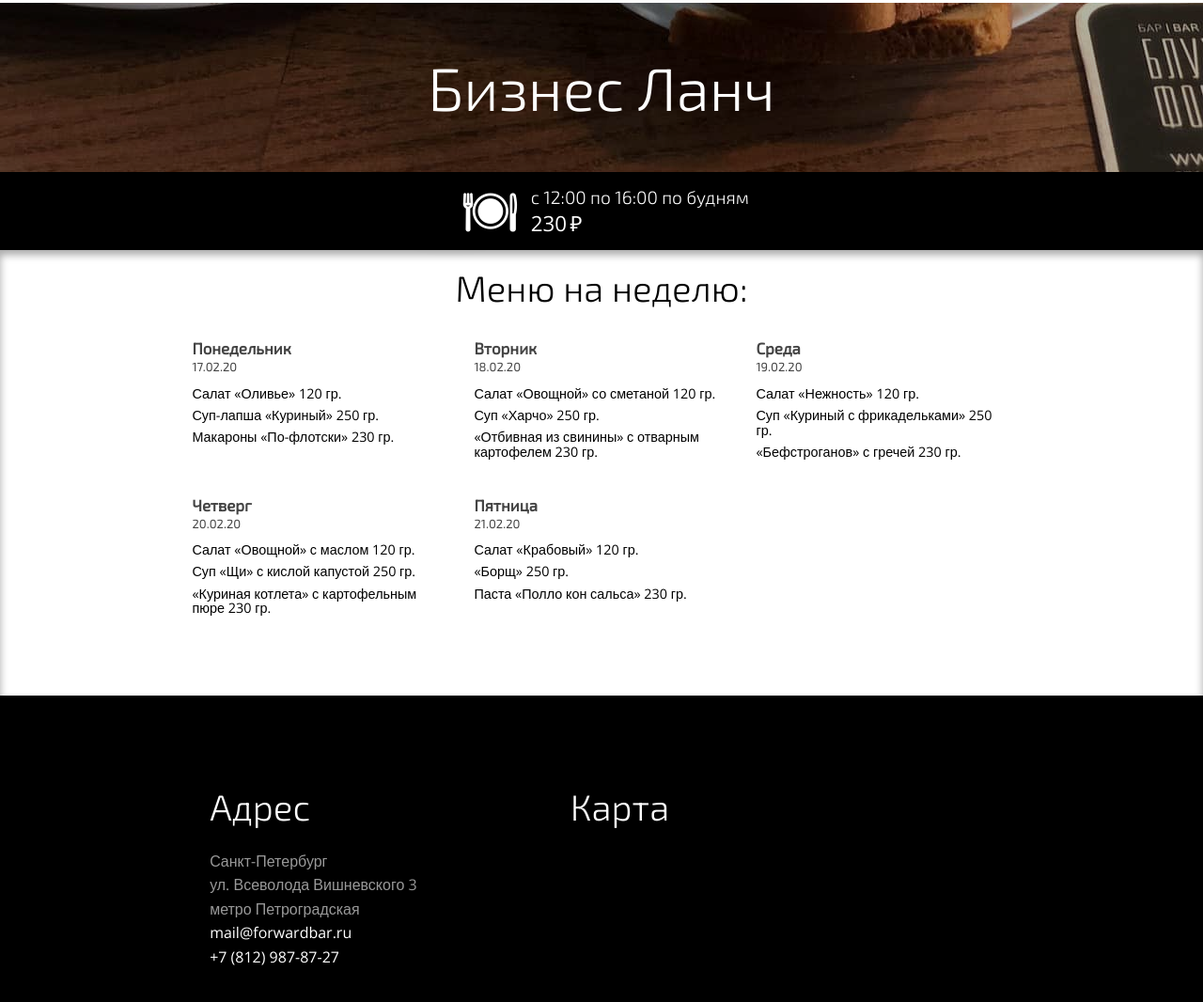
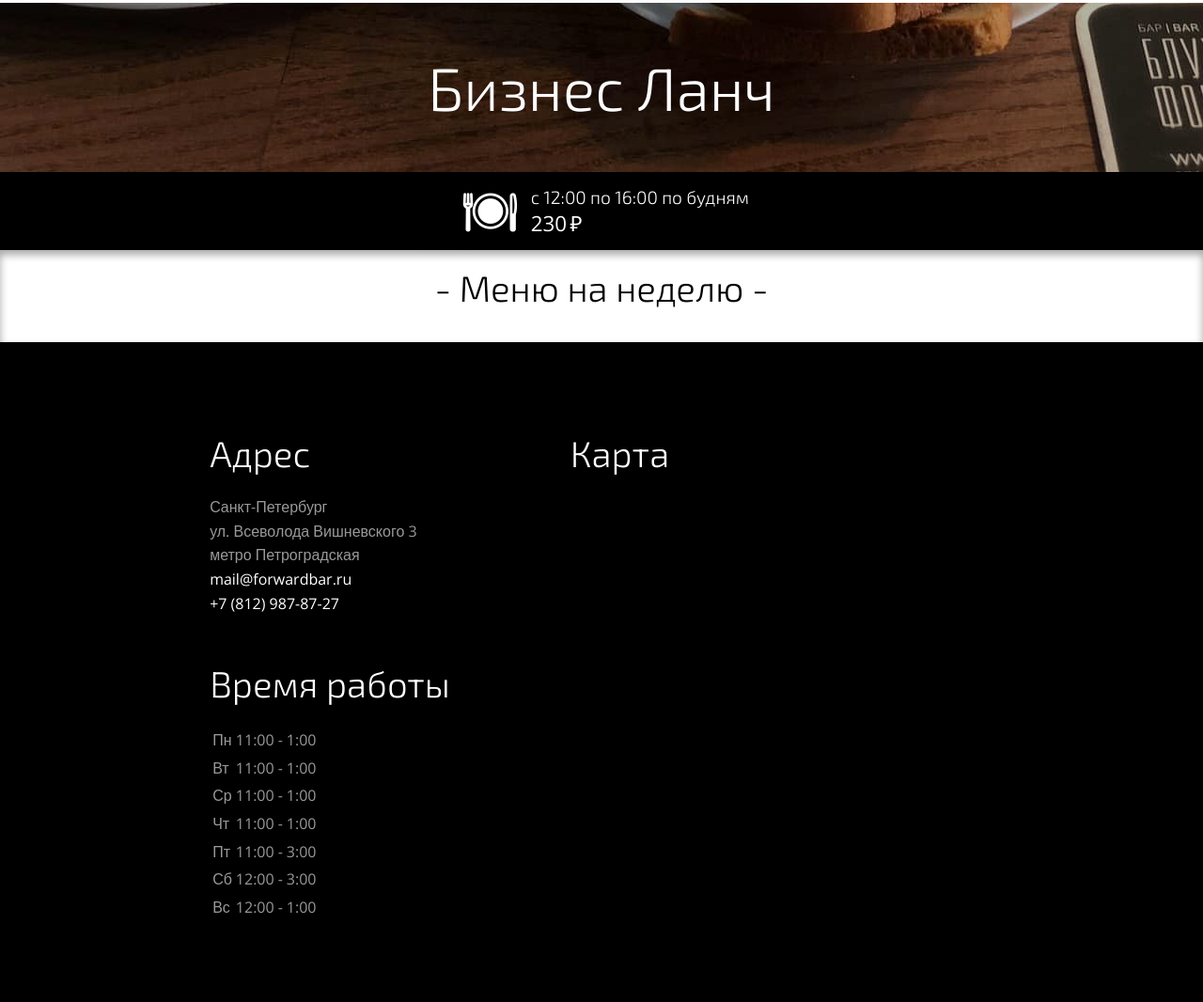
Before and after one commit to forwardbar/forwardbar.github.io, a plain HTML site: page index.html in a window 1280 px wide. Shown: the part 2720-3786 px from the top of the page at 94% size. Drawn offline with nearby package versions, Linux system fonts and the light colour scheme.

Commit message:
Deploy forwardbar.ru to github.com/forwardbar/forwardbar.github.io.git:master

```diff
--- a/index.html
+++ b/index.html
@@ -1043,65 +1043,7 @@
           <div class="page-lunch__price">230</div>
         </div>
       </div>
-      <div class="lunch-menu">
-        <div class="lunch-menu__header">Меню на неделю:</div>
-        <div class="lunch-menu__week">
-                    <div class="lunch-menu__day">
-                      <div class="lunch-menu__title">
-                        <h3>понедельник</h3>
-                        <p>17.02.20</p>
-                      </div>
-                      <ul class="lunch-menu__items">
-                        <li class="lunch-menu__item">Салат «Оливье» 120 гр.</li>
-                        <li class="lunch-menu__item">Суп-лапша «Куриный» 250 гр.</li>
-                        <li class="lunch-menu__item">Макароны «По-флотски» 230 гр.</li>
-                      </ul>
-                    </div>
-                    <div class="lunch-menu__day">
-                      <div class="lunch-menu__title">
-                        <h3>вторник</h3>
-                        <p>18.02.20</p>
-                      </div>
-                      <ul class="lunch-menu__items">
-                        <li class="lunch-menu__item">Салат «Овощной» со сметаной 120 гр.</li>
-                        <li class="lunch-menu__item">Суп «Харчо» 250 гр.</li>
-                        <li class="lunch-menu__item">«Отбивная из свинины» с отварным картофелем 230 гр.</li>
-                      </ul>
-                    </div>
-                    <div class="lunch-menu__day">
-                      <div class="lunch-menu__title">
-                        <h3>среда</h3>
-                        <p>19.02.20</p>
-                      </div>
-                      <ul class="lunch-menu__items">
-                        <li class="lunch-menu__item">Салат «Нежность» 120 гр.</li>
-                        <li class="lunch-menu__item">Суп «Куриный с фрикадельками» 250 гр.</li>
-                        <li class="lunch-menu__item">«Бефстроганов» с гречей 230 гр.</li>
-                      </ul>
-                    </div>
-                    <div class="lunch-menu__day">
-                      <div class="lunch-menu__title">
-                        <h3>четверг</h3>
-                        <p>20.02.20</p>
-                      </div>
-                      <ul class="lunch-menu__items">
-                        <li class="lunch-menu__item">Салат «Овощной» с маслом 120 гр.</li>
-                        <li class="lunch-menu__item">Суп «Щи» с кислой капустой 250 гр.</li>
-                        <li class="lunch-menu__item">«Куриная котлета» с картофельным пюре 230 гр.</li>
-                      </ul>
-                    </div>
-                    <div class="lunch-menu__day">
-                      <div class="lunch-menu__title">
-                        <h3>пятница</h3>
-                        <p>21.02.20</p>
-                      </div>
-                      <ul class="lunch-menu__items">
-                        <li class="lunch-menu__item">Салат «Крабовый» 120 гр.</li>
-                        <li class="lunch-menu__item">«Борщ» 250 гр.</li>
-                        <li class="lunch-menu__item">Паста «Полло кон сальса» 230 гр.</li>
-                      </ul>
-                    </div>
-        </div>
+      <div class="lunch-menu"><a class="lunch-menu__header lunch-menu__header--link" href="https://vk.com/@lonestrikerbar" target="_blank">- Меню на неделю -</a>
       </div>
     </div>
     <div class="contacts" id="contacts">
```
